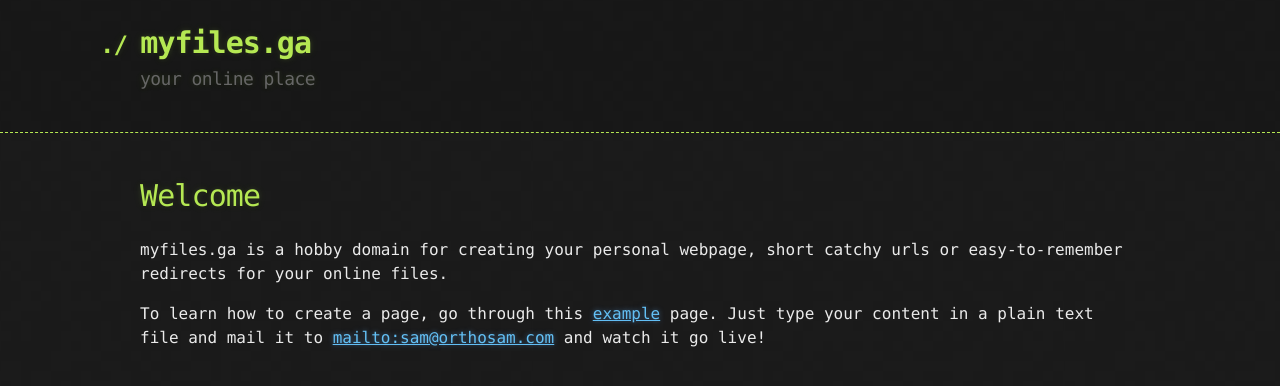
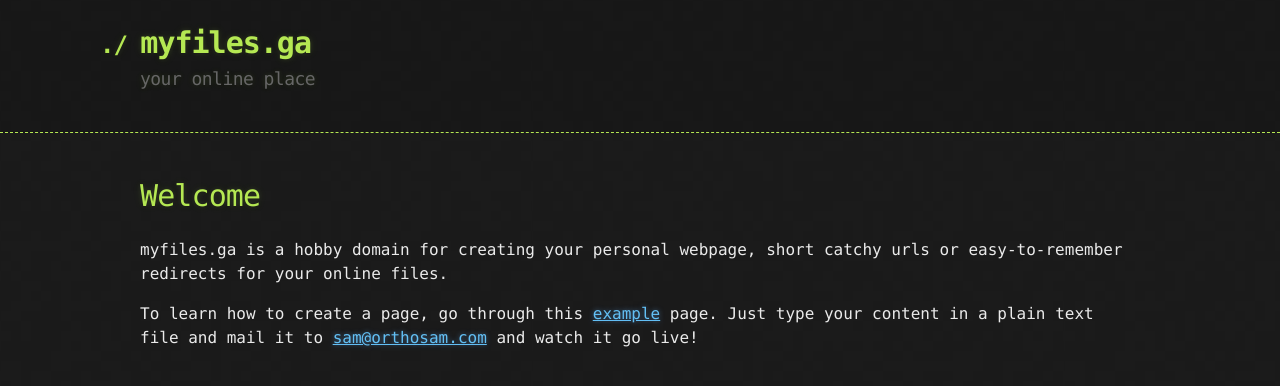
Before and after one commit to Dr-Anonymous/myfiles, a Jekyll site: the page built from index.md, in a window 1280 px wide. Shown: the top 386 px of the page. Built offline with Jekyll 4.4.1, drawn with Linux system fonts in a browser that asks for light colours; our own code applies the rules of GitHub Pages for plain Markdown files.

Commit message:
Update index.md

```diff
--- a/index.md
+++ b/index.md
@@ -6,4 +6,4 @@ layout: default
 
 myfiles.ga is a hobby domain for creating your personal webpage, short catchy urls or easy-to-remember redirects for your online files.
 
-To learn how to create a page, go through this [example](/example) page. Just type your content in a plain text file and mail it to [mailto:sam@orthosam.com](sam@orthosam.com) and watch it go live!
+To learn how to create a page, go through this [example](/example) page. Just type your content in a plain text file and mail it to [sam@orthosam.com](mailto:sam@orthosam.com) and watch it go live!
```
